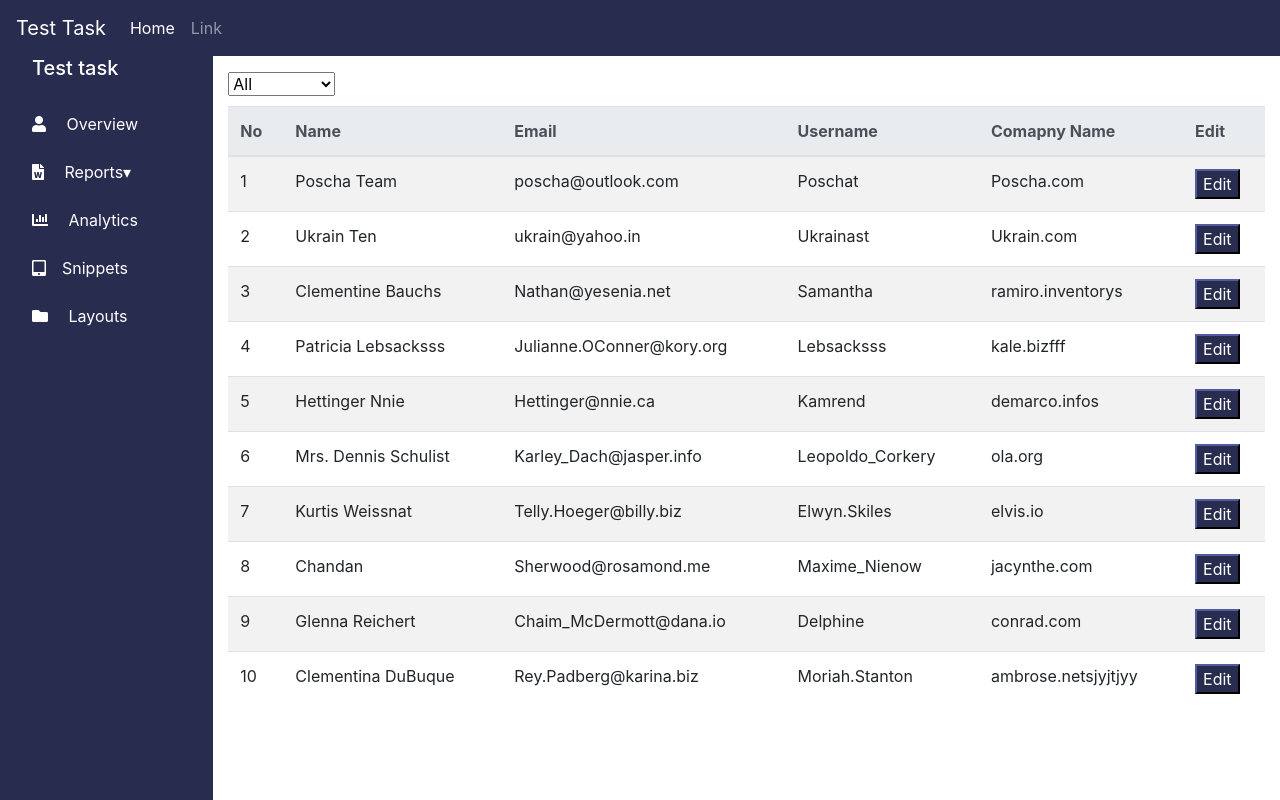
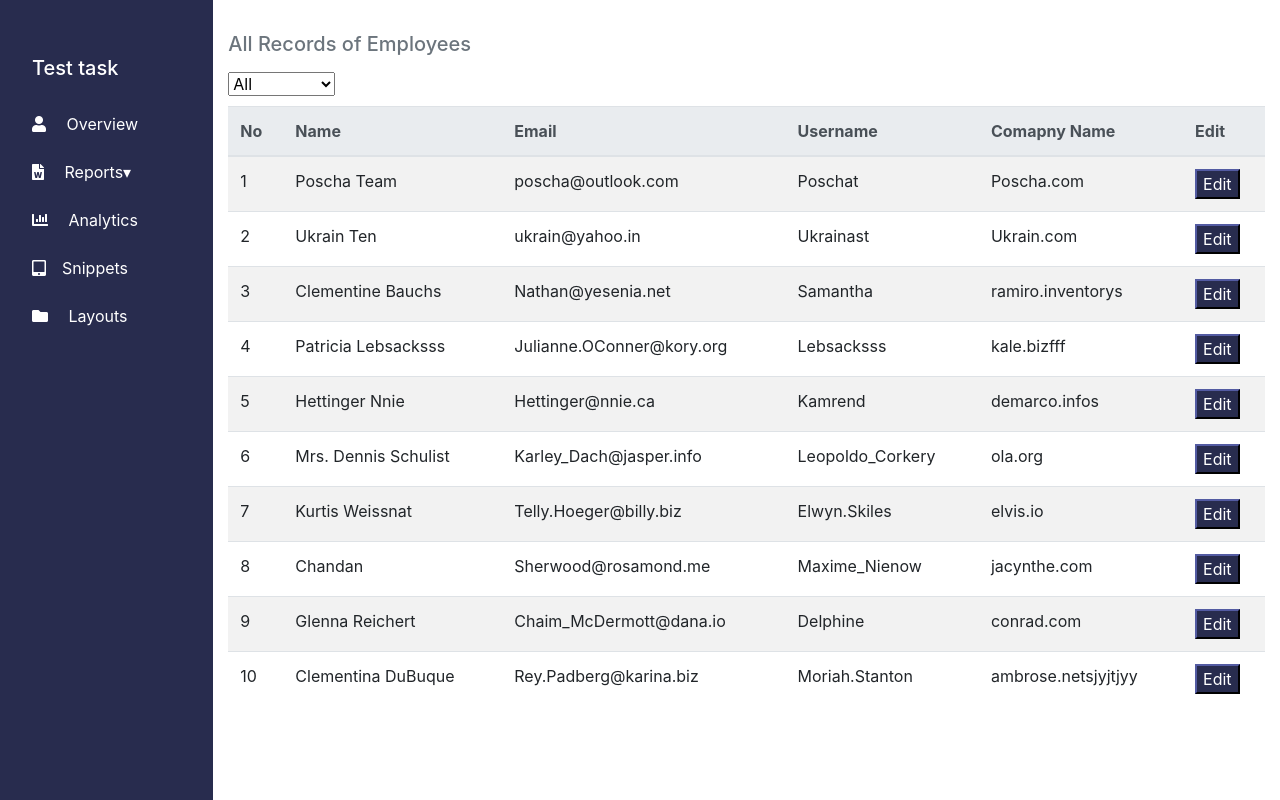
Before and after one commit to binaryprotagonist/Dashboard, a React (Create React App) app: page / in a window 1280 px wide. Built offline with nearby package versions, Linux system fonts and the light colour scheme.

Commit message:
changes in design

```diff
--- a/src/App.js
+++ b/src/App.js
@@ -1,12 +1,12 @@
 import './App.css';
 import Dashboard from './components/Dashboard';
-import Navbar from './components/Navbar';
+// import Navbar from './components/Navbar';
 import Sidebar from './components/Sidebar';
 
 function App() {
   return (
     <div className="App">
-    <Navbar />
+    {/* <Navbar /> */}
     <div className='container-fluid'>
       <div className='row row-offcanvas row-offcanvas-left'>
         <Sidebar/>
--- a/src/components/Navbar.js
+++ b/src/components/Navbar.js
@@ -5,9 +5,6 @@ export const Navbar = () => {
     return (
             <nav className="navbar fixed-top navbar-expand-md navbar-dark bg-dark mb-3">
                 <div className="flex-row d-flex">
-                    <button type="button" className="navbar-toggler mr-2 " data-toggle="offcanvas" title="Toggle responsive left sidebar">
-                        <span className="navbar-toggler-icon"></span>
-                    </button>
                     <a className="navbar-brand" href="#" title="Free Bootstrap 4 Admin Template">Test Task</a>
                 </div>
                 <button className="navbar-toggler" type="button" data-toggle="collapse" data-target="#collapsingNavbar">
```
